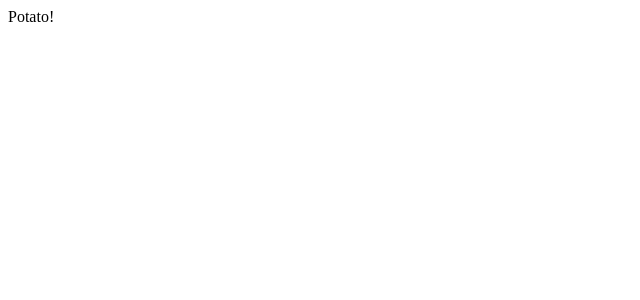
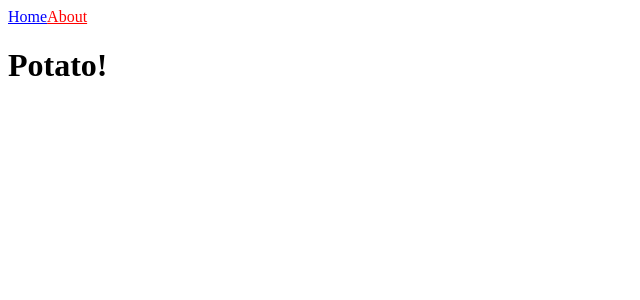
Before and after one commit to formegusto/study-next-js, a Next.js app: page /about-us in a window 1280 px wide. Shown: the top 300 px of the page, without its empty margins (0-640 px from the left). Built offline with nearby package versions, Linux system fonts and the light colour scheme.

Commit message:
NextJS Router Concept

```diff
--- /dev/null
+++ b/components/NavBar.tsx
@@ -0,0 +1,26 @@
+import Link from "next/link";
+import { useRouter } from "next/router";
+
+function NavBar() {
+  const router = useRouter();
+  console.log(router);
+  /*
+    router 관련 객체
+    */
+  return (
+    <nav>
+      <Link
+        style={{ color: router.pathname === "/" ? "red" : "blue" }}
+        href="/">
+        Home
+      </Link>
+      <Link
+        style={{ color: router.pathname === "/about-us" ? "red" : "blue" }}
+        href="/about-us">
+        About
+      </Link>
+    </nav>
+  );
+}
+
+export default NavBar;
--- a/pages/about-us.tsx
+++ b/pages/about-us.tsx
@@ -1,5 +1,12 @@
+import NavBar from "../components/NavBar";
+
 function Potato() {
-  return "Potato!";
+  return (
+    <div>
+      <NavBar />
+      <h1>Potato!</h1>
+    </div>
+  );
 }
 
 export default Potato;
--- a/pages/index.tsx
+++ b/pages/index.tsx
@@ -1,6 +1,9 @@
+import NavBar from "../components/NavBar";
+
 function Home() {
   return (
     <div>
+      <NavBar />
       <h1>Hello</h1>
     </div>
   );
```
